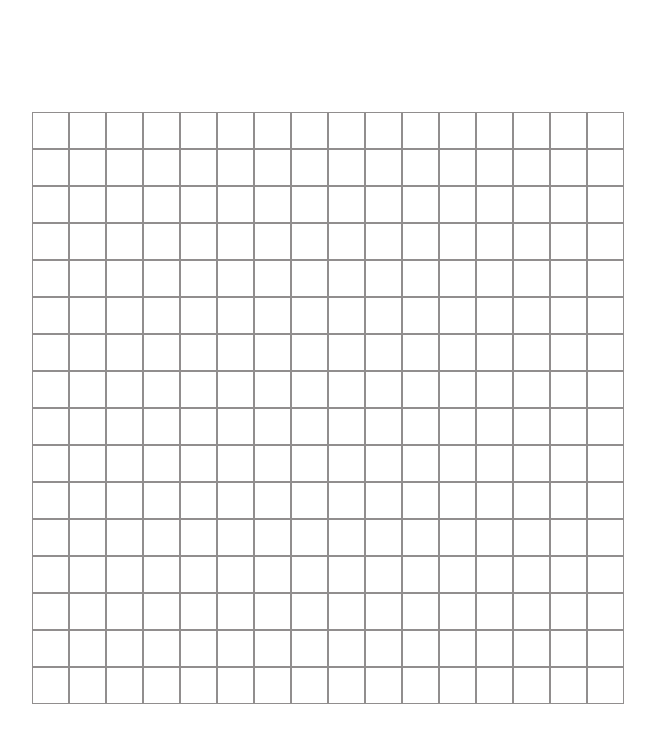
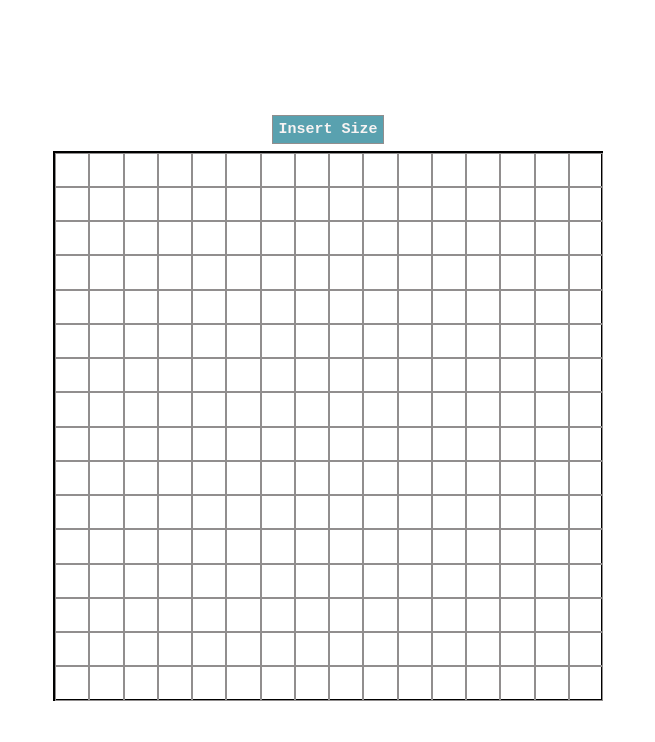
Before and after one commit to Tibarek/odin-etch-a-Sketch, a plain HTML site: page index.html in a window 1280 px wide. Shown: the whole page, without its empty margins (312-967 px from the left). Drawn offline with Linux system fonts and the light colour scheme.

Commit message:
MAKE WIDTH AND HIGHT OF EACH SQUARE WITH JS
CALCULATE THE WIDTH OF THE CONTAINER WITH GRID SIZE TO FIT TO CONTAINER PIXEL.
USE BOX SIZING TO AVOID OVERFLOWING

```diff
--- a/index.html
+++ b/index.html
@@ -8,6 +8,8 @@
     <link rel="stylesheet" href="style.css">
 </head>
 <body>
+
+    <button class="grid-btn">Insert Size</button>
     <div class="container"></div>
 
     <script src="script.js"></script>
--- a/script.js
+++ b/script.js
@@ -1,15 +1,35 @@
 const container = document.querySelector(".container");
+const gridBtn = document.querySelector(".grid-btn");
 
-function grid(row, column){
-    for(let i = 0; i < column; i++){
-        let squareRow = document.createElement("div");
-        for(let i = 0; i < row; i++){
-            let square = document.createElement("div");
+function grid(gridSize){
+    let squareSize = (548 / gridSize) ;
+
+    for(let i = 0; i < gridSize; i++){
+        const squareRow = document.createElement("div");
+        for(let i = 0; i < gridSize; i++){
+            const square = document.createElement("div");
+            square.style.height = `${squareSize}px`;
+            square.style.width = `${squareSize}px`;
             square.classList.add("square");
+            square.addEventListener("mouseover", () => {
+                square.style.backgroundColor = "yellow";
+            })
             squareRow.appendChild(square);
         }
         container.appendChild(squareRow);
     }
 }
 
-grid(16,16);
+grid(16);
+gridBtn.addEventListener("click", () => {
+    let val = prompt("Please Insert the size you want:")
+    while(true){
+        if(val > 0 && val <= 100) {
+            container.textContent = "";
+            grid(val);
+            break
+        }else {
+            val = prompt("Please Enter a number between 0 and 100");
+        }
+    }
+});
--- a/style.css
+++ b/style.css
@@ -1,21 +1,35 @@
 body {
     display: flex;
+    flex-direction: column;
     align-items: center;
     justify-content: center;
     height: 100vh;
+    margin: 0;
+
+}
+
+.grid-btn {
+    background-color: #59a1af;
+    border: 1px solid #918e8e;
+    color: #f7f3f3;
+    font-weight: 900;
+    font-family: 'Courier New', Courier, monospace;
+    font-size: 15px;
+    margin-top: 15px;
+    margin-bottom: 7px;
+    padding: 5px;
 }
 
 .container {
     display: flex;
-}
-
-.square-row {
-
+    width: 550px;
+    height: 550px;
+    border: 2px solid black;
+    box-sizing: border-box;
 }
 
 .square {
     border: 1px solid #918e8e;
-    height: 35px;
-    width: 35px;
+    box-sizing: border-box;
 
 }
```
